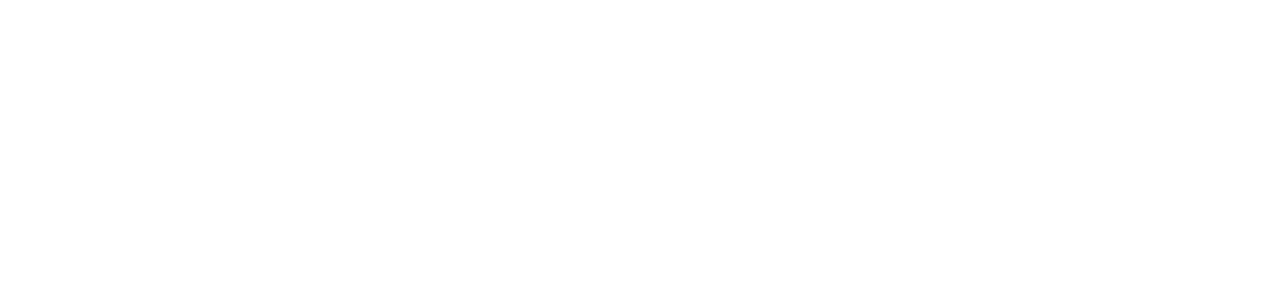
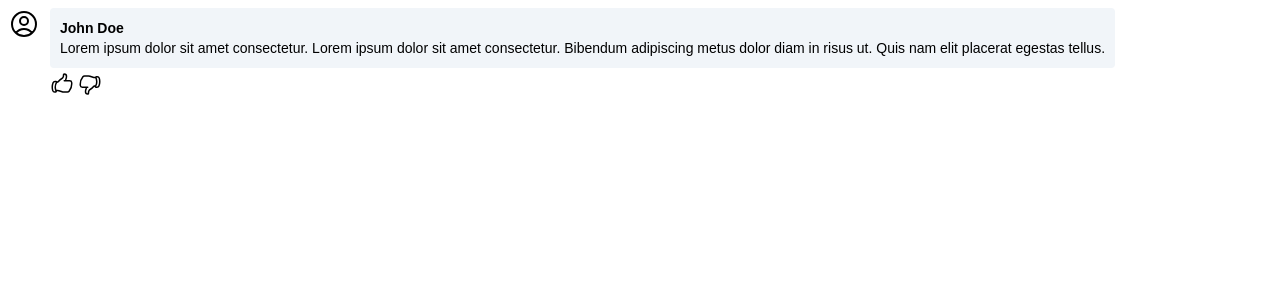
Before and after one commit to NYCU-SDC/eng-training-social-frontend, a React (Vite) app: page /post/1 in a window 1280 px wide. Shown: the top 300 px of the page. Built offline with nearby package versions, Linux system fonts and the light colour scheme.

Commit message:
feat: complete comment card

```diff
--- /dev/null
+++ b/src/components/CommentCard.css
@@ -0,0 +1,30 @@
+.comment-card {
+    display: flex;
+    gap: 10px;
+    padding: 8px;
+    align-items: start;
+}
+
+.comment-card-body {
+    display: flex;
+    flex-direction: column;
+    gap: 4px;
+}
+
+.comment-card-text {
+    background-color: #f1f5f9;
+    border-radius: 4px;
+    padding: 10px;
+    font-size: 14px;
+    line-height: 20px;
+    word-break: break-word;
+}
+
+.username {
+    font-weight: bold;
+    font-size: 14px;
+}
+
+.lg-icon {
+    flex-shrink: 0;
+}
--- /dev/null
+++ b/src/components/CommentCard.tsx
@@ -0,0 +1,28 @@
+import "./CommentCard.css";
+import {
+  UserCircleIcon,
+  HandThumbUpIcon,
+  HandThumbDownIcon,
+} from "@heroicons/react/24/outline";
+
+export default function CommentCard() {
+  return (
+    <div className="comment-card">
+      <UserCircleIcon className="lg-icon" />
+      <div className="comment-card-body">
+        <div className="comment-card-text">
+          <p className="username">John Doe</p>
+          <p>
+            Lorem ipsum dolor sit amet consectetur. Lorem ipsum dolor sit amet
+            consectetur. Bibendum adipiscing metus dolor diam in risus ut. Quis
+            nam elit placerat egestas tellus.
+          </p>
+        </div>
+        <div>
+          <HandThumbUpIcon className="md-icon" />{" "}
+          <HandThumbDownIcon className="md-icon" />
+        </div>
+      </div>
+    </div>
+  );
+}
--- a/src/pages/Post.tsx
+++ b/src/pages/Post.tsx
@@ -1,5 +1,10 @@
 import "./Post.css";
+import CommentCard from "@/components/CommentCard.tsx";
 
 export default function Post() {
-  return <></>;
+  return (
+    <>
+      <CommentCard />
+    </>
+  );
 }
```
